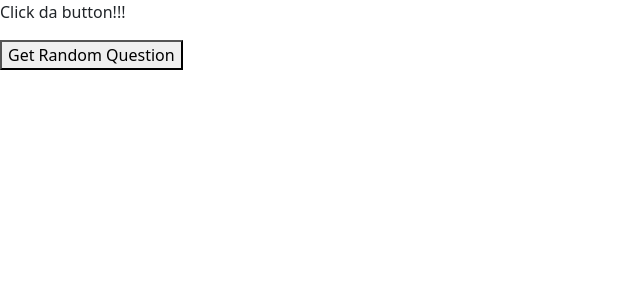
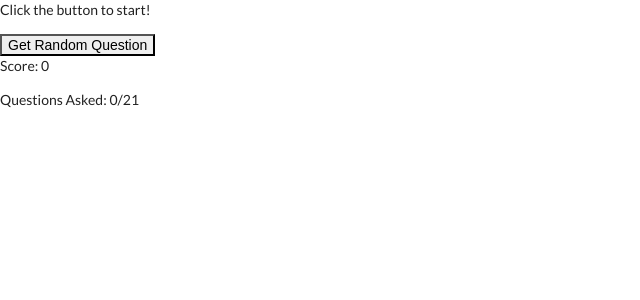
Before and after one commit to kyand38/GameApp, a React (Vite) app in the folder client/: page /game in a window 1280 px wide. Shown: the top 300 px of the page, without its empty margins (0-640 px from the left). Built offline with nearby package versions, Linux system fonts and the light colour scheme.

Commit message:
Working component QuizCard with no styling

```diff
--- a/client/src/components/QuizCard.tsx
+++ b/client/src/components/QuizCard.tsx
@@ -1,5 +1,4 @@
 import { useState } from 'react';
-// import { Box, Button, VStack, Text, Heading, Spinner } from '@chakra-ui/react';
 
 interface QuestionCardProps {
     question: string;
@@ -9,10 +8,12 @@ interface QuestionCardProps {
     explanation: string;
 }
 
-
 const QuizCard = () => {
-
-    const [trivia, setTrivia] = useState<QuestionCardProps | null>(null)
+    const [trivia, setTrivia] = useState<QuestionCardProps | null>(null);
+    const [score, setScore] = useState(0);
+    const [questionsAsked, setQuestionsAsked] = useState(0);
+    const [showExplanation, setShowExplanation] = useState(false);
+    const [selectedAnswer, setSelectedAnswer] = useState<string | null>(null);
 
     const getRandomQuestion = async () => {
         const url = 'https://quizmania-api.p.rapidapi.com/random-trivia';
@@ -20,49 +21,94 @@ const QuizCard = () => {
             method: 'GET',
             headers: {
                 'x-rapidapi-key': import.meta.env.VITE_QUIZMASTER_API_KEY,
-                'x-rapidapi-host': 'quizmania-api.p.rapidapi.com'
-            }
+                'x-rapidapi-host': 'quizmania-api.p.rapidapi.com',
+            },
         };
 
         try {
             const response = await fetch(url, options);
-            const result = await response.json();
-            setTrivia(result)
-            console.log("Here is trivia: ", trivia)
-        } catch (error) {
-            console.error(error);
+
+            if (!response.ok) {
+                throw new Error(`HTTP error! status: ${response.status}`);
             }
 
+            const result = await response.json();
 
+            // Debugging: Log the API response
+            console.log('API Response:', result);
 
+            // Assuming `result` matches the structure of `QuestionCardProps`
+            setTrivia(result);
+            setShowExplanation(false);
+            setSelectedAnswer(null);
+            setQuestionsAsked((prev) => prev + 1);
+        } catch (error) {
+            console.error('Error fetching question:', error);
         }
+    };
+
+    const handleAnswerClick = (answer: string) => {
+        setSelectedAnswer(answer);
+        setShowExplanation(true);
+
+        if (answer === trivia?.correct) {
+            setScore((prev) => prev + 1);
+        }
+    };
+
     return (
-        <>
         <div>
-                {/* <Box> */}
+            {questionsAsked >= 21 ? (
+                <div>
+                    <h2>Game Over</h2>
+                    <p>Your final score: {score}</p>
+                    {/* Save score to user profile here */}
+                </div>
+            ) : (
+                <div>
                     {trivia === null ? (
-                    <p>Click da button!!!</p>
+                        <p>Click the button to start!</p>
                     ) : (
                         <div>
                             <h2>Category: {trivia.category}</h2>
                             <h4>Question: {trivia.question}</h4>
-                        <p>
+                            <div>
                                 {trivia.answers.map((answer, index) => (
-                                <button key={index}>
+                                    <button
+                                        key={index}
+                                        onClick={() => handleAnswerClick(answer)}
+                                        disabled={showExplanation}
+                                    >
                                         {answer}
                                     </button>
                                 ))}
+                            </div>
+                            {showExplanation && (
+                                <div>
+                                    <p>
+                                        {selectedAnswer === trivia.correct
+                                            ? 'Correct!'
+                                            : `Wrong! The correct answer is: ${trivia.correct}`}
                                     </p>
+                                    <p>Explanation: {trivia.explanation}</p>
                                 </div>
-                )
-                }
-                {/* </Box> */}
+                            )}
                         </div>
-            <button onClick={getRandomQuestion}>
+                    )}
+                    <button
+                        onClick={() => {
+                            console.log("Button clicked");
+                            getRandomQuestion();
+                        }}
+                    >
                         Get Random Question
                     </button>
-        </>
-    )
-}
+                    <p>Score: {score}</p>
+                    <p>Questions Asked: {questionsAsked}/21</p>
+                </div>
+            )}
+        </div>
+    );
+};
 
-export default QuizCard
+export default QuizCard;
--- a/client/src/main.tsx
+++ b/client/src/main.tsx
@@ -7,6 +7,7 @@ import Home from './pages/Home.js'
 import Game from './pages/Game.js'
 import Profile from './pages/Profile.js'
 import Contribute from './pages/Contribute.js'
+import 'semantic-ui-css/semantic.min.css'
 
 
 const router = createBrowserRouter([
```
Also changed, not shown: 1 other file (tests, documents, lock files or other folders). Lines whose indentation alone changed are shown as unchanged.
